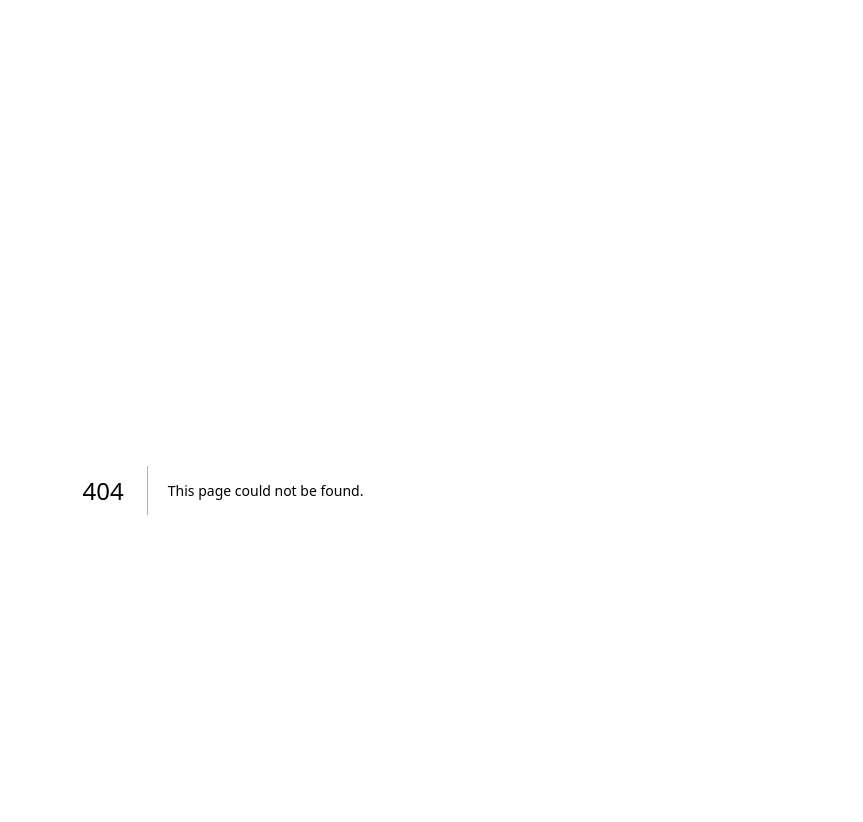
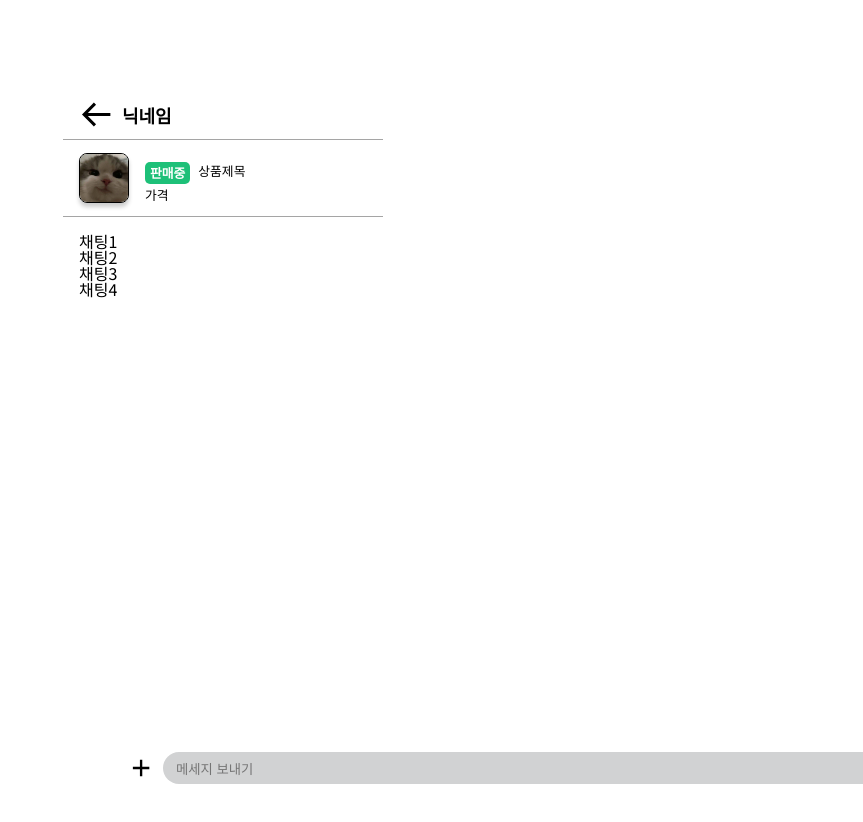
Before and after one commit to LeHiHo/FE_marketClone, a Next.js app: page /mypage/chats/1 in a window 1280 px wide. Before the commit this address had no page. Shown: the top 822 px of the page, without its empty margins (417-1280 px from the left). After the commit the page ends 800 px from the top, so only its background shows below. Built offline with nearby package versions, Linux system fonts and the light colour scheme.

Commit message:
Design: Chat Detail

```diff
--- /dev/null
+++ b/src/app/mypage/chats/[id]/page.tsx
@@ -0,0 +1,5 @@
+import ChatDetail from '@/templates/chat/chatDetail';
+
+export default function Page() {
+  return <ChatDetail />;
+}
--- a/src/components/productBadge.tsx
+++ b/src/components/productBadge.tsx
@@ -7,5 +7,5 @@ export default function ProductBadge({
   productStatus: string | undefined;
   state: string;
 }) {
-  return <div className={`badge ${state}`}>{productStatus}</div>;
+  return <p className={`badge ${state}`}>{productStatus}</p>;
 }
--- /dev/null
+++ b/src/styles/templates/chat/chatDetail.scss
@@ -0,0 +1,69 @@
+#chat-detail {
+  .chat-detail {
+    &__product {
+      border-bottom: 1px solid #a5a5a5;
+      > div {
+        width: 90%;
+        margin: 0.8rem auto;
+        display: flex;
+        > img {
+          width: 50px;
+          height: 50px;
+          margin-right: 1rem;
+          object-fit: cover;
+          border: 1px solid black;
+          border-radius: 8px;
+          box-shadow: 0 0.25rem 0.25rem rgba(0, 0, 0, 0.2);
+        }
+      }
+      &-info {
+        display: flex;
+        flex-direction: column;
+        justify-content: center;
+        p {
+          font-size: 0.8rem;
+        }
+        > div {
+          display: flex;
+          align-items: center;
+          > p:first-of-type {
+            margin-bottom: 0.3rem;
+            margin-right: 0.5rem;
+          }
+          > p:last-of-type {
+            width: 10rem;
+            white-space: nowrap;
+            overflow: hidden;
+          }
+        }
+      }
+    }
+
+    &__main {
+      width: 90%;
+      margin: 1rem auto 0 auto;
+    }
+
+    &__footer {
+      width: 100%;
+      height: 3rem;
+      > div {
+        width: 90%;
+        margin: 0 auto;
+        display: flex;
+        justify-content: space-between;
+        align-items: center;
+        > input {
+          width: 100%;
+          height: 2rem;
+          margin: 0 0.5rem;
+          padding: 0.8rem;
+          border-radius: 20px;
+          border: none;
+          background-color: #d1d2d3;
+          font-weight: 500;
+        }
+      }
+    }
+  }
+}
--- /dev/null
+++ b/src/templates/chat/chatDetail.tsx
@@ -0,0 +1,43 @@
+import '@/styles/templates/chat/chatDetail.scss';
+import Header from '@/components/header';
+import ProductBadge from '@/components/productBadge';
+import { BiPlus } from 'react-icons/bi';
+import { TbSend } from 'react-icons/tb';
+
+export default function ChatDetail() {
+  return (
+    <div id="chat-detail">
+      <Header goBack={true} title="닉네임" border={true} />
+
+      <div className="chat-detail">
+        <div className="chat-detail__product">
+          <div>
+            <img src="/svg/cat.jpg" alt="thumnail" />
+            <div className="chat-detail__product-info">
+              <div>
+                <ProductBadge state="reserved" productStatus="판매중" />
+                <p>상품제목</p>
+              </div>
+              <p>가격</p>
+            </div>
+          </div>
+        </div>
+      </div>
+
+      <div className="chat-detail__main">
+        <div>채팅1</div>
+        <div>채팅2</div>
+        <div>채팅3</div>
+        <div>채팅4</div>
+      </div>
+
+      <footer className="chat-detail__footer">
+        <div>
+          <BiPlus size="30" />
+          <input type="text" placeholder="메세지 보내기" />
+          <TbSend size="25" />
+        </div>
+      </footer>
+    </div>
+  );
+}
```
